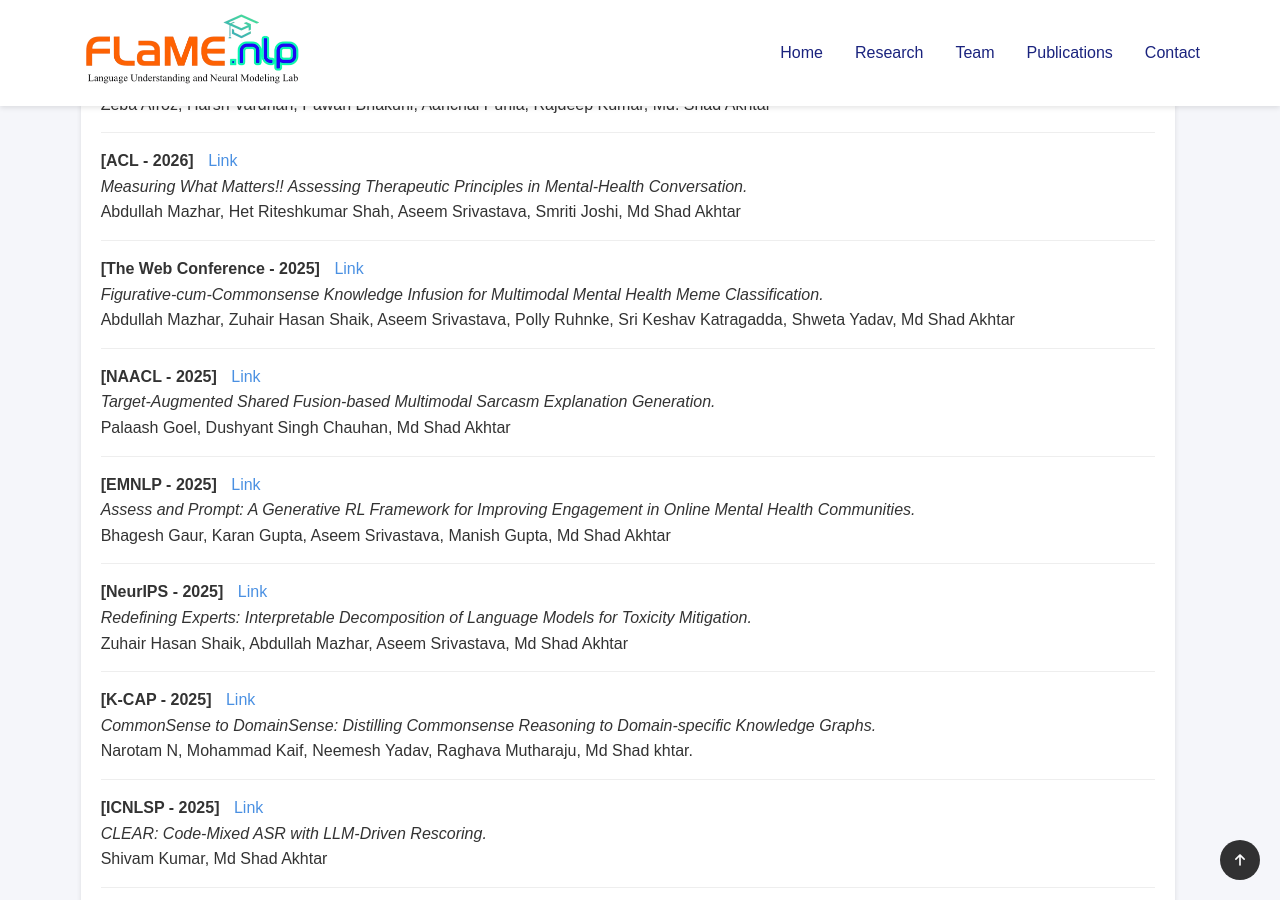
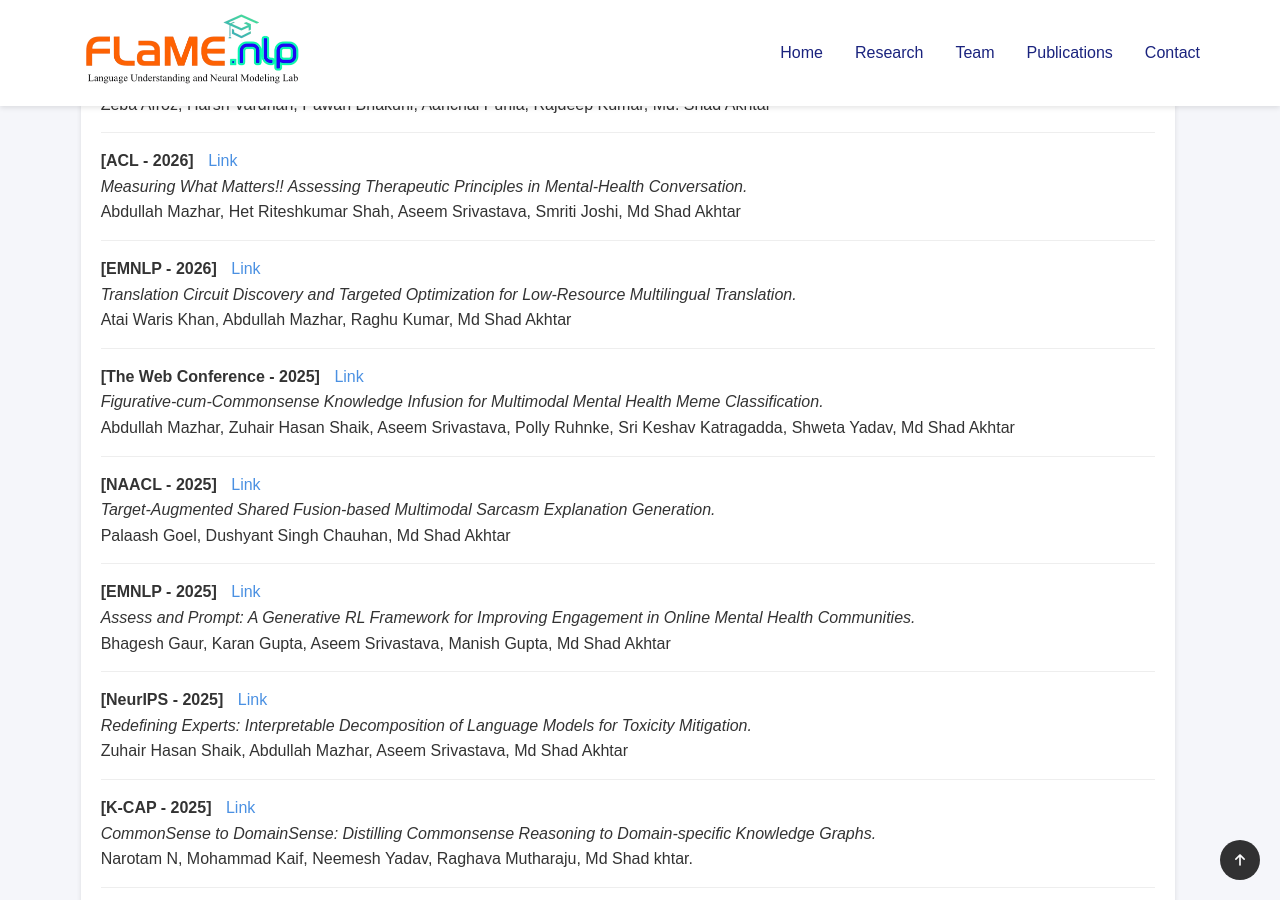
Before and after one commit to flamenlp/flamenlp.github.io, a Jekyll site: the page built from publications.html, in a window 1280 px wide and 900 px high, scrolled down 333 px. Built offline with Jekyll 4.4.1, drawn with Linux system fonts in a browser that asks for light colours.

Commit message:
Add new publication entry for EMNLP 2026
Added a new publication entry for 'Translation Circuit Discovery and Targeted Optimization for Low-Resource Multilingual Translation'.

```diff
--- a/_data/publications.yml
+++ b/_data/publications.yml
@@ -1,3 +1,10 @@
+- title: "Translation Circuit Discovery and Targeted Optimization for Low-Resource Multilingual Translation"
+  authors: "Atai Waris Khan, Abdullah Mazhar, Raghu Kumar, Md Shad Akhtar"
+  venue: "EMNLP"
+  year: 2026
+  category: "Conference"
+  link: ""
+
 - title: "Measuring What Matters!! Assessing Therapeutic Principles in Mental-Health Conversation"
   authors: "Abdullah Mazhar, Het Riteshkumar Shah, Aseem Srivastava, Smriti Joshi, Md Shad Akhtar"
   venue: "ACL"
```
